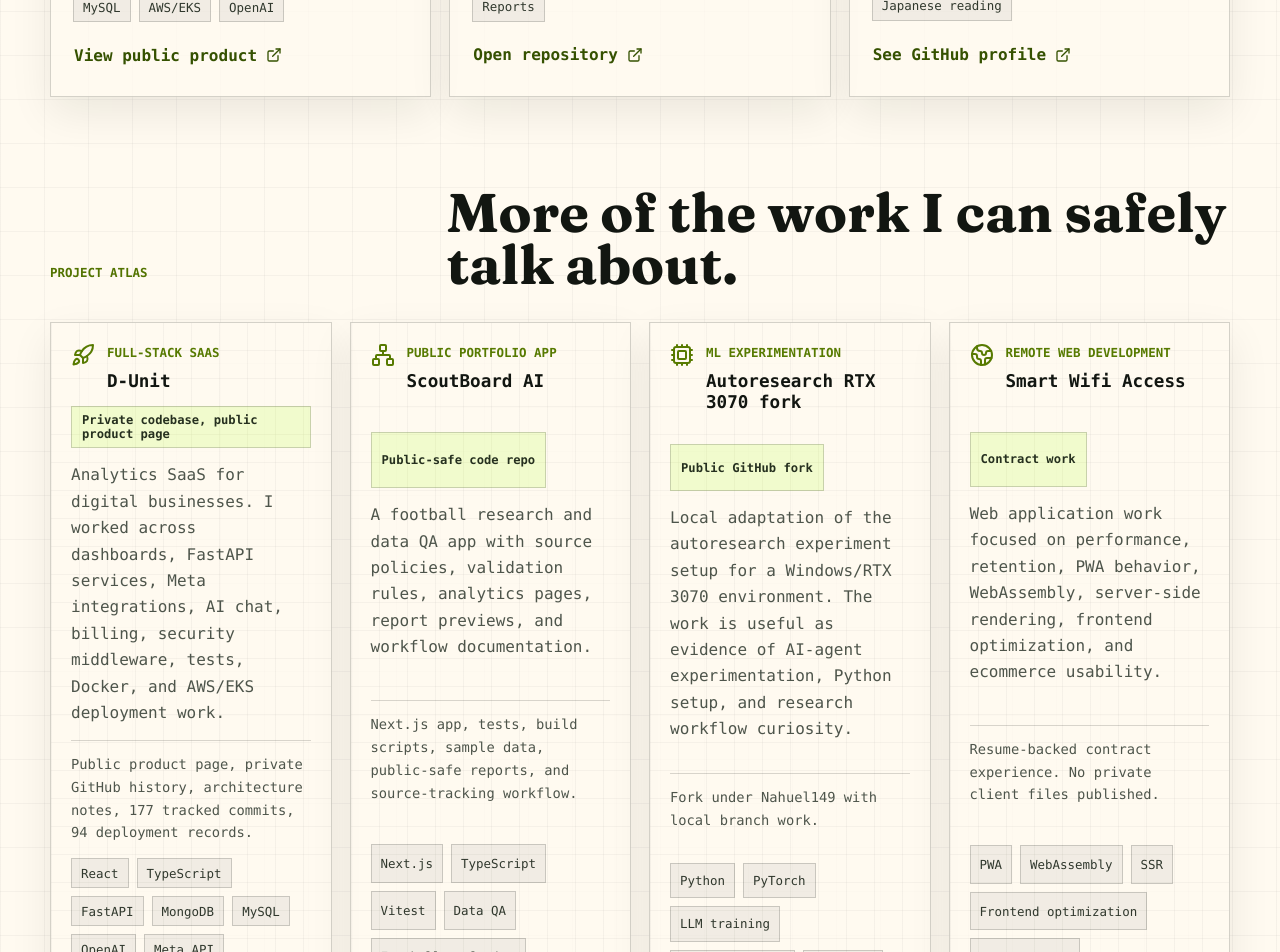
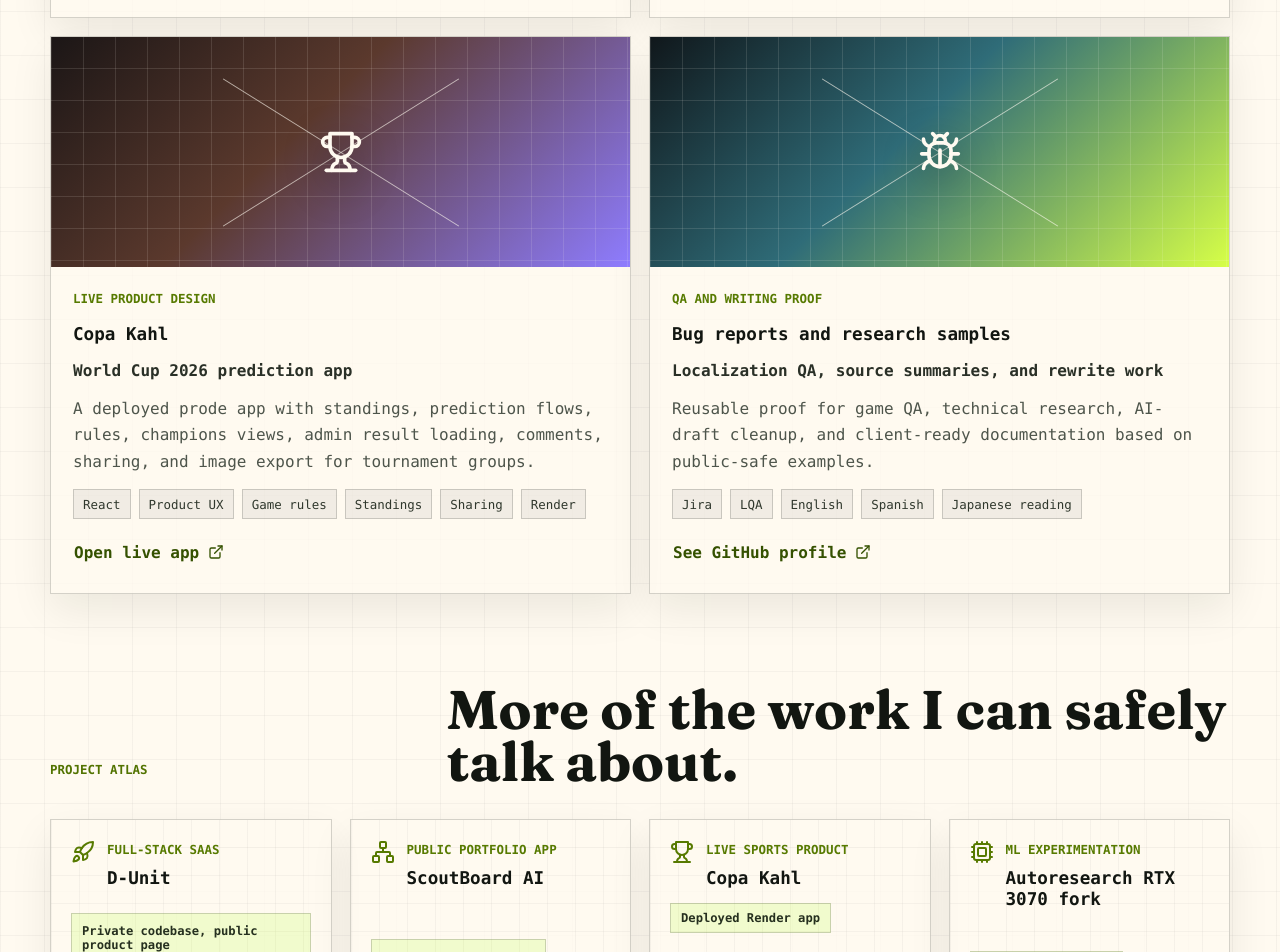
Before and after one commit to Nahuel149/balsas-nahuel-portfolio, a React (Vite) app: page / in a window 1280 px wide. Shown: the part 2760-3712 px from the top of the page. Built offline with nearby package versions, Linux system fonts and the light colour scheme; a web font is replaced by a local one.

Commit message:
feat: add Copa Kahl project

```diff
--- a/src/main.jsx
+++ b/src/main.jsx
@@ -28,6 +28,7 @@
   ShoppingCart,
   Terminal,
   TestTubeDiagonal,
+  Trophy,
 } from "lucide-react";
 import "./styles.css";
 
@@ -38,6 +39,7 @@
   dunit: "https://d-unit.world",
   scoutboard: "https://github.com/Nahuel149/scoutboard-ai",
   autoresearch: "https://github.com/Nahuel149/autoresearch-rtx3070",
+  copaKahl: "https://copa-kahl.onrender.com/",
 };
 
 const stats = [
@@ -120,6 +122,17 @@
     icon: Network,
   },
   {
+    eyebrow: "Live product design",
+    title: "Copa Kahl",
+    role: "World Cup 2026 prediction app",
+    summary:
+      "A deployed prode app with standings, prediction flows, rules, champions views, admin result loading, comments, sharing, and image export for tournament groups.",
+    tags: ["React", "Product UX", "Game rules", "Standings", "Sharing", "Render"],
+    href: links.copaKahl,
+    cta: "Open live app",
+    icon: Trophy,
+  },
+  {
     eyebrow: "QA and writing proof",
     title: "Bug reports and research samples",
     role: "Localization QA, source summaries, and rewrite work",
@@ -154,6 +167,17 @@
     tags: ["Next.js", "TypeScript", "Vitest", "Data QA", "Football analytics"],
     href: links.scoutboard,
     icon: Network,
+  },
+  {
+    eyebrow: "Live sports product",
+    title: "Copa Kahl",
+    type: "Deployed Render app",
+    summary:
+      "World Cup 2026 prediction game for friends or groups, with participant standings, exact-score and knockout scoring, rules, champions views, comments, share actions, and downloadable table images.",
+    proof: "Live Render deployment reviewed from public routes including table, predictions, rules, champions, admin entry, comments, sharing, and image download surfaces.",
+    tags: ["React", "Render", "Tournament UX", "Scoring logic", "Admin flows", "Social sharing"],
+    href: links.copaKahl,
+    icon: Trophy,
   },
   {
     eyebrow: "ML experimentation",
--- a/src/styles.css
+++ b/src/styles.css
@@ -539,7 +539,7 @@
 }
 
 .projectGrid {
-  grid-template-columns: repeat(3, minmax(0, 1fr));
+  grid-template-columns: repeat(2, minmax(0, 1fr));
 }
 
 .atlasShell {
@@ -641,6 +641,14 @@
     linear-gradient(90deg, rgba(255, 250, 240, 0.12) 1px, transparent 1px),
     linear-gradient(0deg, rgba(255, 250, 240, 0.12) 1px, transparent 1px),
     linear-gradient(135deg, #1b1616 0%, #5b392d 42%, #8e7cff 100%);
+  background-size: 32px 32px, 32px 32px, auto;
+}
+
+.projectCard:nth-child(4) .projectVisual {
+  background:
+    linear-gradient(90deg, rgba(255, 250, 240, 0.12) 1px, transparent 1px),
+    linear-gradient(0deg, rgba(255, 250, 240, 0.12) 1px, transparent 1px),
+    linear-gradient(135deg, #10171b 0%, #2f6c78 44%, #d7ff47 100%);
   background-size: 32px 32px, 32px 32px, auto;
 }
 
```
Also changed, not shown: 5 other files (tests, documents, lock files or other folders).
